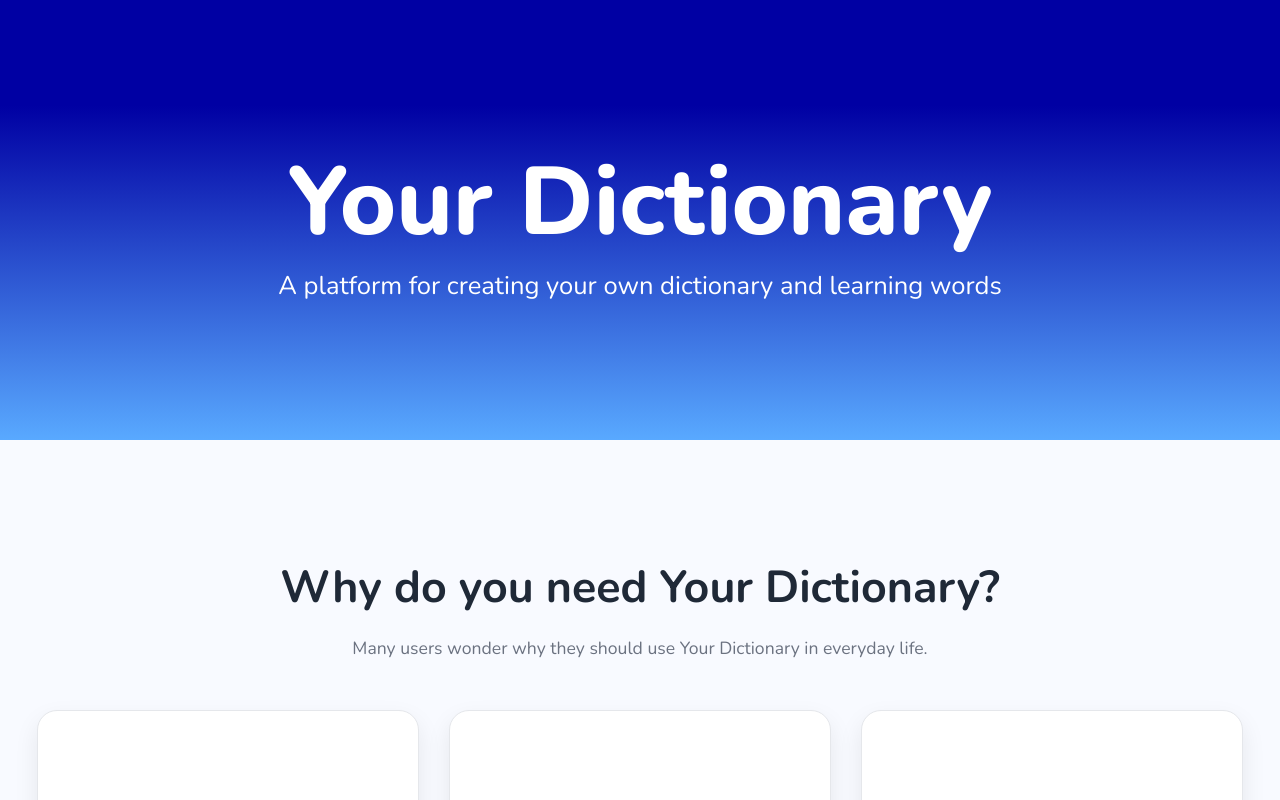
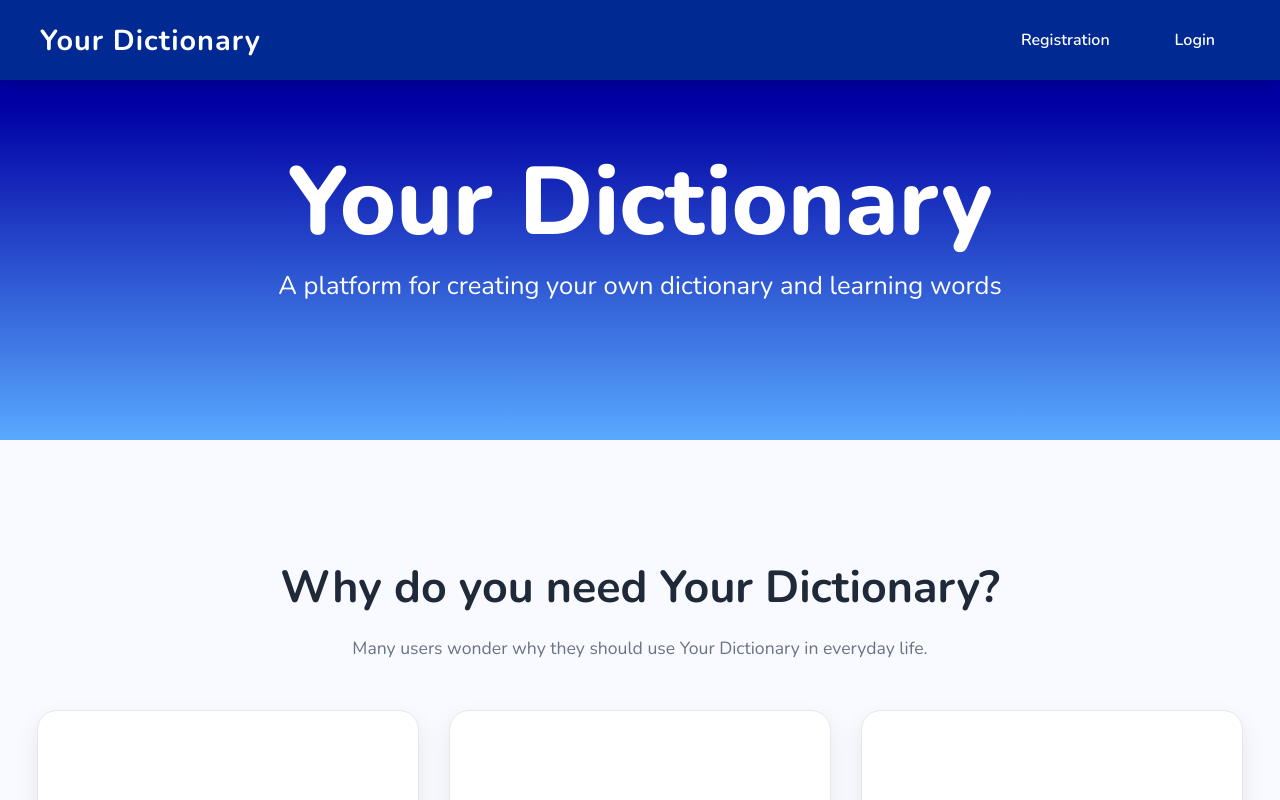
Before and after one commit to VolodymyrVH/YourDictionary, a React (Vite) app in the folder Frontend/Your_Dictionary/: page / in a window 1280 px wide. Shown: the top 800 px of the page. Built offline with nearby package versions, Linux system fonts and the light colour scheme.

Commit message:
Created Header with simple navigation

```diff
--- a/Frontend/Your_Dictionary/src/pages/AboutPage/AboutPage.jsx
+++ b/Frontend/Your_Dictionary/src/pages/AboutPage/AboutPage.jsx
@@ -1,3 +1,4 @@
+import Header from "./components/Header"
 import AboutSite from "./components/AboutSitePage"
 import FooterPart from "./components/Footer"
 import ExplainPart from "./components/ExplainPart"
@@ -5,6 +6,7 @@ import ExplainPart from "./components/ExplainPart"
 export default function AboutPage() {
     return(
         <>
+            <Header />
             <AboutSite />
             <ExplainPart />
             <FooterPart />
--- a/Frontend/Your_Dictionary/src/pages/AboutPage/components/AboutPage.css
+++ b/Frontend/Your_Dictionary/src/pages/AboutPage/components/AboutPage.css
@@ -132,3 +132,49 @@ body {
   line-height: 1.6;
   font-size: 1rem;
 }
+
+.header {
+  position: fixed;
+  top: 0;
+  left: 0;
+  width: 100%;
+  background: #00368dc2;
+  color: white;
+  box-shadow: 0 2px 15px rgba(0, 0, 0, 0.2);
+  z-index: 1000;
+}
+
+.header-log-reg {
+  max-width: 1200px;
+  margin: 0 auto;
+  height: 80px;
+  display: flex;
+  justify-content: space-between;
+  align-items: center;
+  padding: 0 30px;
+}
+
+.header-name-p {
+  font-size: 1.8rem;
+  font-weight: 700;
+  letter-spacing: 1px;
+  cursor: pointer;
+}
+
+.header-button-container {
+  display: flex;
+  gap: 15px;
+}
+
+.login-button {
+  text-decoration: none;
+  color: white;
+  padding: 10px 25px;
+
+  font-weight: 600;
+  transition: all 0.3s ease;
+}
+
+.login-button:hover {
+  background: radial-gradient(circle,rgba(36, 138, 247, 0.8) 0%, rgba(36, 138, 247, 0.4) 60%, rgba(36, 138, 247, 0) 100%);
+}
--- /dev/null
+++ b/Frontend/Your_Dictionary/src/pages/AboutPage/components/Header.jsx
@@ -0,0 +1,18 @@
+import React from "react"
+import "./AboutPage.css";
+
+export default function Header() {
+    return(
+        <>
+            <header className="header">
+                <div className="header-log-reg">
+                    <p className="header-name-p">Your Dictionary</p>
+                    <nav className="header-button-container">
+                        <a className="login-button" href="/">Registration</a>
+                        <a className="login-button" href="/">Login</a>
+                    </nav>
+                </div>
+            </header>
+        </>
+    )
+}
```
Also changed, not shown: Frontend/Your_Dictionary/src/pages/AboutPage/components/Headre.jsx (deleted).
